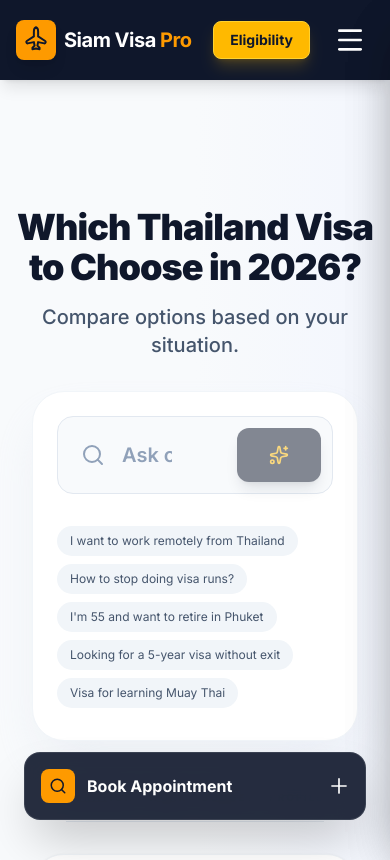
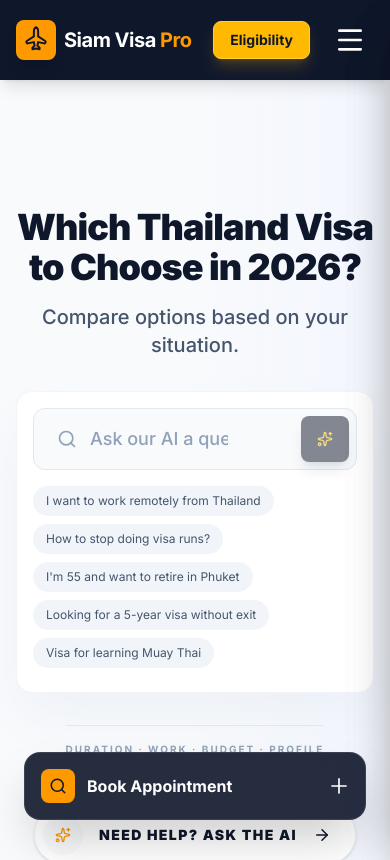
Before and after one commit to pulsession-bit/siamvia-pro, a Next.js app: page /en/search in a window 390 px wide. Shown: the top 860 px of the page. Built offline with nearby package versions, Linux system fonts and the light colour scheme.

Commit message:
fix: commit missing SearchAI compact prop

```diff
--- a/src/app/[lang]/search/components/SearchAI.tsx
+++ b/src/app/[lang]/search/components/SearchAI.tsx
@@ -9,6 +9,7 @@ interface SearchAIProps {
     isAiLoading: boolean;
     suggestions?: string[];
     title?: string;
+    compact?: boolean;
 }
 
 export const SearchAI: React.FC<SearchAIProps> = ({
@@ -18,7 +19,8 @@ export const SearchAI: React.FC<SearchAIProps> = ({
     aiResponse,
     isAiLoading,
     suggestions = [],
-    title = "Avis de l'Expert IA"
+    title = "Avis de l'Expert IA",
+    compact = false
 }) => {
     const [query, setQuery] = useState('');
 
@@ -34,11 +36,11 @@ export const SearchAI: React.FC<SearchAIProps> = ({
     };
 
     return (
-        <div className="w-full max-w-5xl mx-auto relative z-20 px-4">
-            <div className="bg-white rounded-[2rem] shadow-2xl shadow-slate-200/60 p-6 md:p-10 border border-slate-100">
-                <form onSubmit={handleSubmit} className="relative flex items-center mb-8">
+        <div className={`w-full ${compact ? 'max-w-4xl' : 'max-w-5xl'} mx-auto relative z-20 ${compact ? 'px-0' : 'px-4'}`}>
+            <div className={`bg-white ${compact ? 'rounded-2xl p-4 md:p-6' : 'rounded-[2rem] p-6 md:p-10'} shadow-2xl shadow-slate-200/60 border border-slate-100`}>
+                <form onSubmit={handleSubmit} className={`relative flex items-center ${compact ? 'mb-4' : 'mb-8'}`}>
                     <div className="absolute left-6 text-slate-400">
-                        <Search className="w-6 h-6" />
+                        <Search className={`${compact ? 'w-5 h-5' : 'w-6 h-6'}`} />
                     </div>
                     <input
                         type="text"
@@ -46,19 +48,19 @@ export const SearchAI: React.FC<SearchAIProps> = ({
                         onChange={(e) => setQuery(e.target.value)}
                         onKeyDown={handleKeyDown}
                         placeholder={placeholder}
-                        className="w-full py-6 pl-16 pr-40 rounded-2xl text-xl bg-slate-50 border border-slate-200 focus:bg-white focus:outline-none focus:ring-8 focus:ring-indigo-500/5 focus:border-indigo-500 transition-all font-semibold text-slate-800 placeholder:text-slate-400"
+                        className={`w-full ${compact ? 'py-4 pl-14 pr-32 text-lg font-medium' : 'py-6 pl-16 pr-40 rounded-2xl text-xl font-semibold'} rounded-xl bg-slate-50 border border-slate-200 focus:bg-white focus:outline-none focus:ring-8 focus:ring-indigo-500/5 focus:border-indigo-500 transition-all text-slate-800 placeholder:text-slate-400`}
                     />
                     <button
                         type="submit"
                         disabled={isAiLoading || !query.trim()}
-                        className="absolute right-3 top-3 bottom-3 bg-slate-900 text-white px-8 rounded-xl font-black hover:bg-slate-800 transition-all disabled:opacity-50 disabled:cursor-not-allowed flex items-center gap-2 shadow-lg shadow-slate-900/20 active:scale-95"
+                        className={`absolute right-2 top-2 bottom-2 bg-slate-900 text-white ${compact ? 'px-4 md:px-6' : 'px-8 rounded-xl'} rounded-lg font-black hover:bg-slate-800 transition-all disabled:opacity-50 disabled:cursor-not-allowed flex items-center gap-2 shadow-lg shadow-slate-900/20 active:scale-95`}
                     >
                         {isAiLoading ? (
                             <Loader2 className="w-5 h-5 animate-spin" />
                         ) : (
                             <>
-                                <span className="hidden md:inline uppercase tracking-wider text-xs">{buttonLabel}</span>
-                                <Sparkles className="w-5 h-5 text-amber-400" />
+                                <span className={`${compact ? 'hidden sm:inline' : 'hidden md:inline'} uppercase tracking-wider text-[10px]`}>{buttonLabel}</span>
+                                <Sparkles className={`${compact ? 'w-4 h-4' : 'w-5 h-5'} text-amber-400`} />
                             </>
                         )}
                     </button>
```
